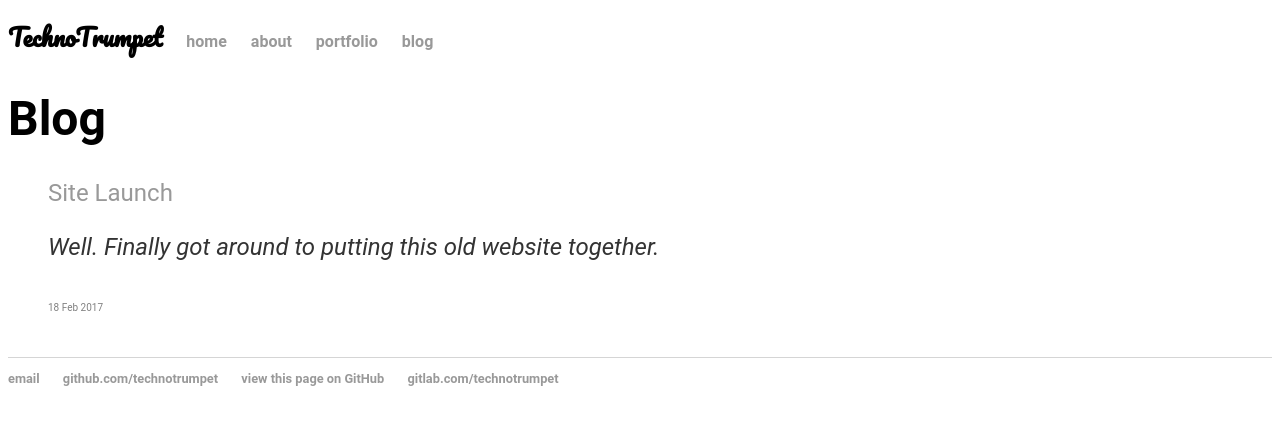
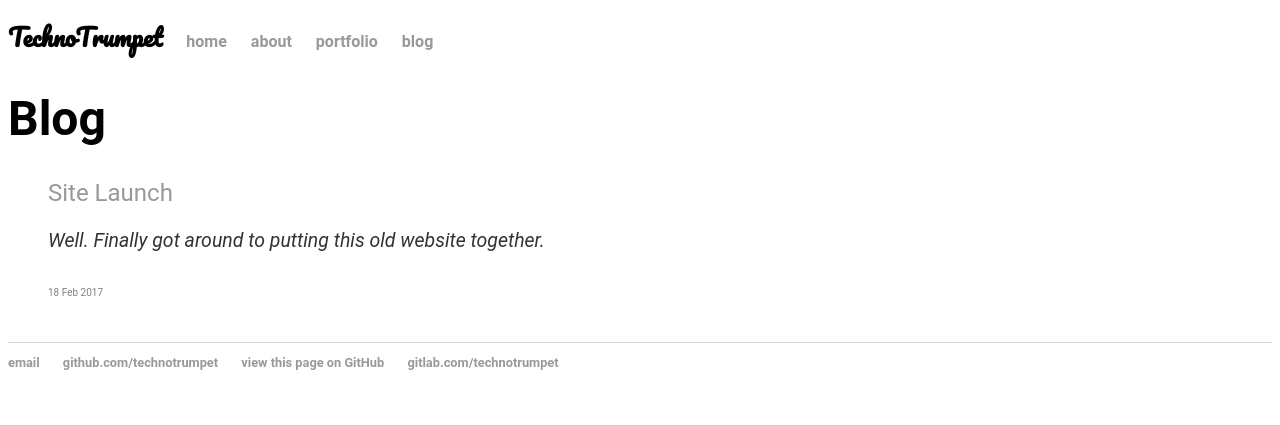
Before and after one commit to TechnoTrumpet/TechnoTrumpet.github.io, a Jekyll site: the page built from blog/index.html, in a window 1280 px wide. Shown: the top 425 px of the page. Built offline with Jekyll 4.4.1, drawn with Linux system fonts in a browser that asks for light colours.

Commit message:
Update index.html

```diff
--- a/blog/index.html
+++ b/blog/index.html
@@ -8,7 +8,7 @@ layout: default
 
 	  {% for post in site.posts %}
 	    <li><font size="5"><a href="{{ post.url }}" title="{{ post.title }}">{{ post.title }}</a></font>
-		    <i><font size="3">{{ post.excerpt }}</font></i>
+		    <i><font size="2">{{ post.excerpt }}</font></i>
 		    <font size="1" color="grey"><!--<span>-->{{ post.date | date_to_string }}<!--</span>--></font>
 		</li>
 	  {% endfor %}
```
